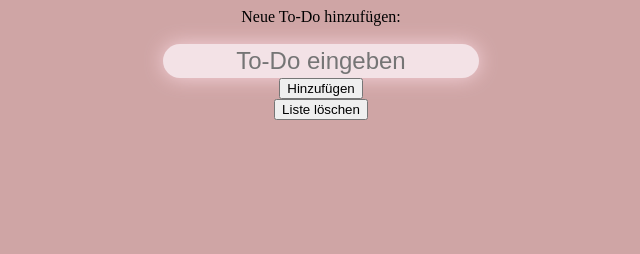
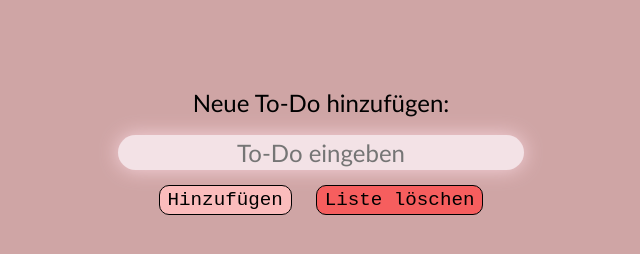
Before and after one commit to SchluckyLuke/To-Do-List, a plain HTML site: page index.html in a window 1280 px wide. Shown: the whole page, without its empty margins (319-959 px from the left). Drawn offline with Linux system fonts and the light colour scheme.

Commit message:
Add files via upload

```diff
--- a/index.html
+++ b/index.html
@@ -10,8 +10,10 @@
     <label for="todo_input">Neue To-Do hinzufügen:</label><br>
     <input type="text" placeholder="To-Do eingeben" id="todo_input">
 
-    <button id="todo_button" onclick="add_todo()">Hinzufügen</button>
-    <button onclick="clear_localStorage()">Liste löschen</button>
+    <div>
+        <button id="todo_button" onclick="add_todo()">Hinzufügen</button>
+        <button id="list_delete_button" onclick="clear_localStorage()">Liste löschen</button>
+    </div>
 
     <div id="todo_container">
 
--- a/style.css
+++ b/style.css
@@ -13,6 +13,8 @@ body{
     text-align: center;
     padding: 3px;
     box-shadow: 0px 0px 20px hsl(347, 69%, 90%);
+    font-family: 'Gill Sans', 'Gill Sans MT', Calibri, 'Trebuchet MS', sans-serif;
+    width: 400px;
 }
 
 #todo_input:focus{
@@ -25,7 +27,7 @@ body{
     border: 1px solid black;
     font-size: 1.1em;
     margin-right: 20px;
-    margin-left: 20px;
+    margin-left: auto;
     background-color: hsl(326, 90%, 88%);
     max-height: 40px;
     min-height: 30px;
@@ -41,12 +43,62 @@ body{
     box-shadow: 0px 0px 20px hsl(0, 77%, 24%);
     font-family: Arial, Helvetica, sans-serif;
     font-size: 1.3em;
-    max-width: 250px;
-    max-height: 120px;
+    width: 750px;
+    max-height: 40px;
     align-items: center;
+}
+
+@keyframes pop {
+    0% {
+        transform: scale(0);
+        opacity: 0;
+    }
+    80% {
+        transform: scale(1.1);
+        opacity: 1;
+    }
+    100% {
+        transform: scale(1);
+    }
+}
+
+.added_todo {
+    animation: pop 0.3s ease-out;
 }
 
 #todo_container{
     display: flex;
-    flex-wrap: wrap;
+    flex-direction: column;
 }
+
+#todo_button{
+    background-color: hsl(0, 89%, 86%);
+}
+
+#list_delete_button{
+    background-color: hsla(0, 95%, 66%, 0.897);
+}
+
+#todo_button, #list_delete_button{
+    font-family: 'Courier New', Courier, monospace;
+    font-size: 1.2em;
+    border: 1px solid black;
+    padding: 3px;
+    padding-left: 8px;
+    padding-right: 8px;
+    margin-top: 15px;
+    margin-bottom: 30px;
+    margin-left: 10px;
+    margin-right: 10px;
+    border-radius: 10px;
+}
+
+label{
+    font-size: 1.5em;
+    margin-top: 80px;
+    font-family: 'Gill Sans', 'Gill Sans MT', Calibri, 'Trebuchet MS', sans-serif;
+}
+
+@media (max-width: 800px){
+    .todo_box { width: 94vw; }
+}
```
